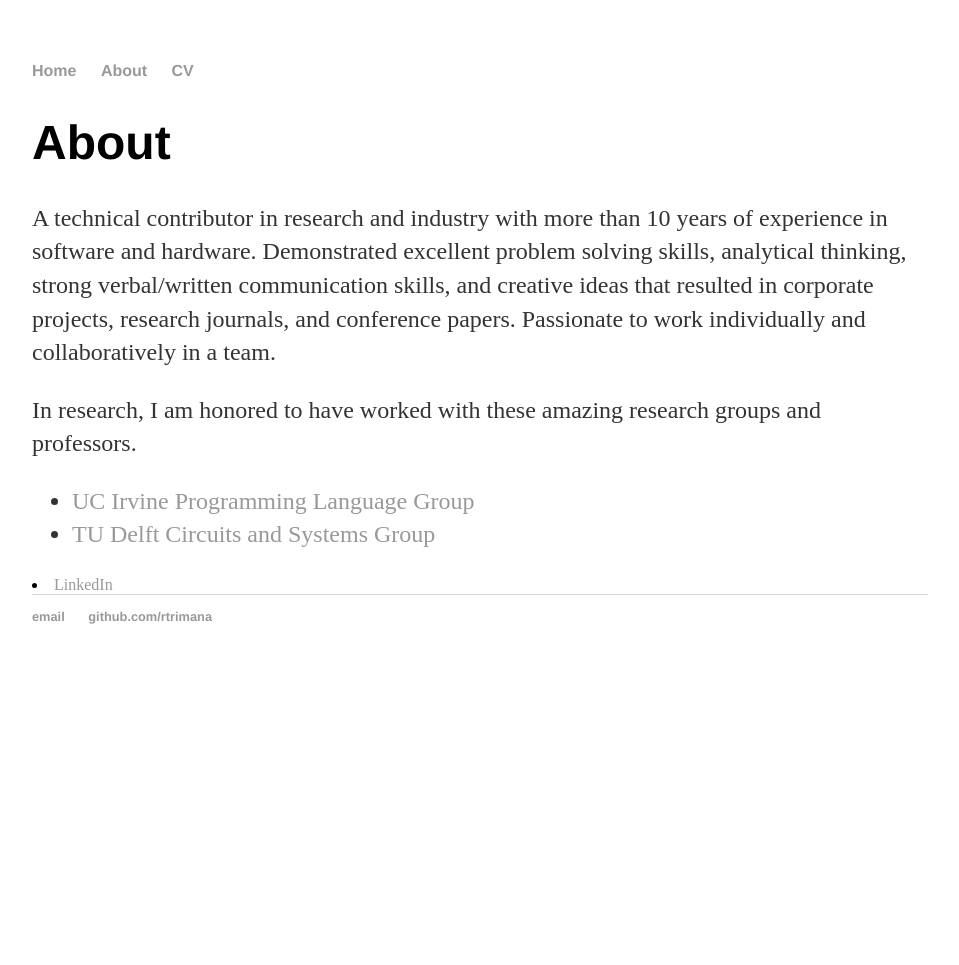
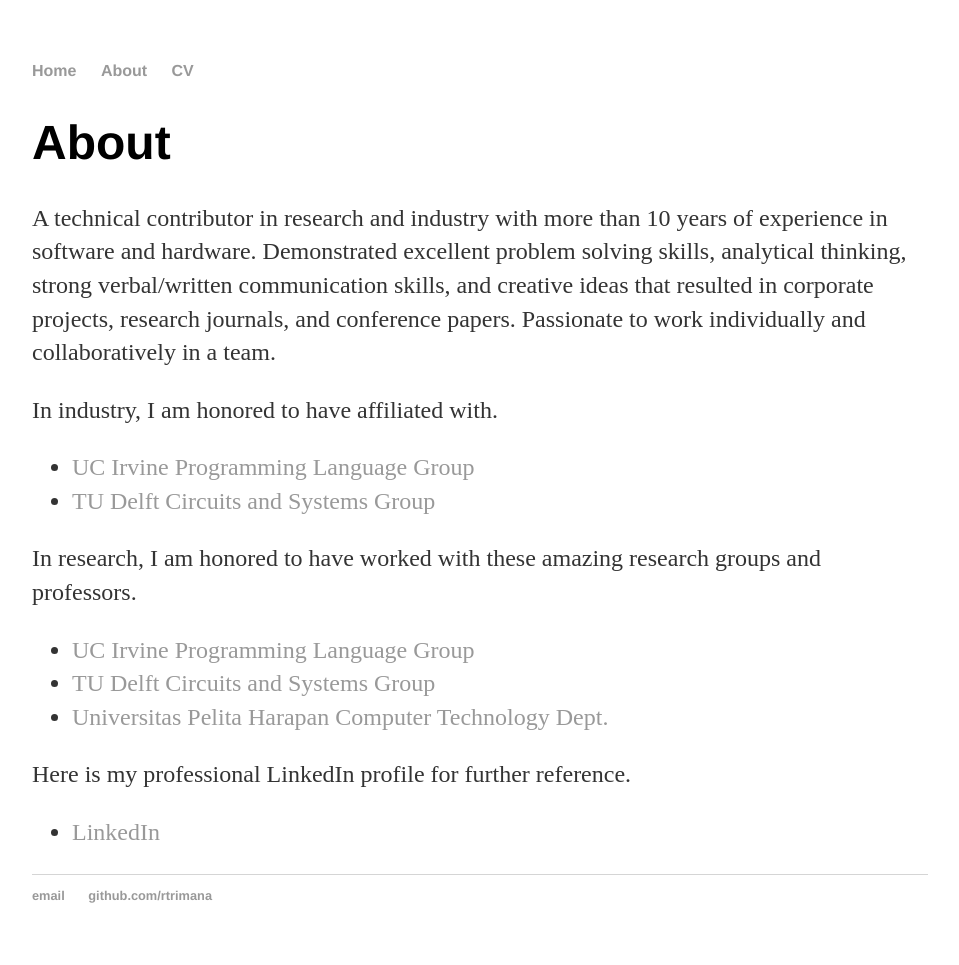
Before and after one commit to rtrimana/rahmaditrimananda.github.io, a Jekyll site: the page built from about/index.html, in a window 1280 px wide. Shown: the whole page, without its empty margins (160-1119 px from the left). Built offline with Jekyll 4.4.1, drawn with Linux system fonts in a browser that asks for light colours; before the commit the page ends 900 px from its top, so only the background shows below that.

Commit message:
Update index.html

```diff
--- a/about/index.html
+++ b/about/index.html
@@ -7,10 +7,20 @@
 			<h1>About</h1>
 			<p>A technical contributor in research and industry with more than 10 years of experience in software and hardware. Demonstrated excellent problem solving skills, analytical thinking, strong verbal/written communication skills, and creative ideas that resulted in corporate projects, research journals, and conference papers. Passionate to work individually and collaboratively in a team.</p>
 
+			<p>In industry, I am honored to have affiliated with.</p>
+			<ul class="industry">
+				<li><a href="https://plrg.eecs.uci.edu">UC Irvine Programming Language Group</a></li>
+				<li><a href="http://ens.ewi.tudelft.nl/People/bio.php?id=36">TU Delft Circuits and Systems Group</a></li>
+				</ul>
+
 			<p>In research, I am honored to have worked with these amazing research groups and professors.</p>
 			<ul class="research">
 				<li><a href="https://plrg.eecs.uci.edu">UC Irvine Programming Language Group</a></li>
 				<li><a href="http://ens.ewi.tudelft.nl/People/bio.php?id=36">TU Delft Circuits and Systems Group</a></li>
+				<li><a href="http://cs.uph.edu/component/wmcontents/content/14.html">Universitas Pelita Harapan Computer Technology Dept.</a></li>
 				</ul>
-			<li><a href="https://www.linkedin.com/in/rahmadi-trimananda/">LinkedIn</a></li>
+
+			<p>Here is my professional LinkedIn profile for further reference.</p>
+			<ul class="contacts">
+				<li><a href="https://www.linkedin.com/in/rahmadi-trimananda/">LinkedIn</a></li>
 		</div>
```
